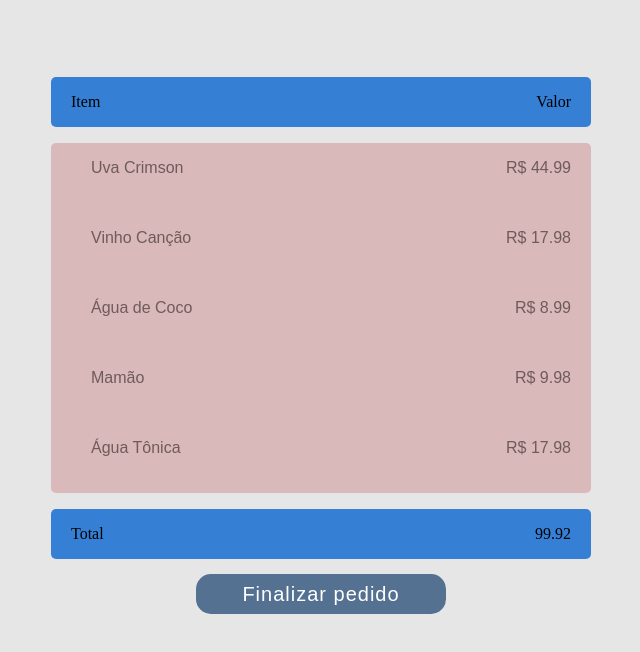
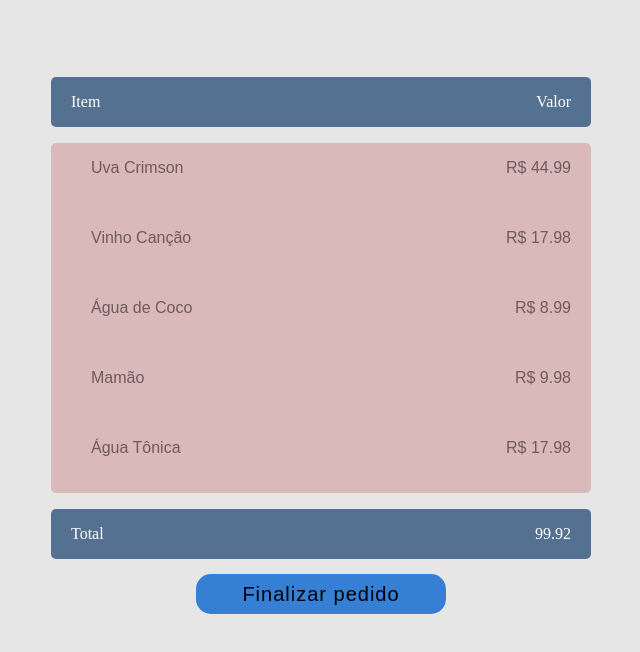
Before and after one commit to Kenzie-Academy-Brasil-Developers/m1-entrega-carrinho-de-compras-fabin141, a plain HTML site: page index.html in a window 1280 px wide. In both pictures the pointer is over the button "Finalizar pedido". Shown: the part 88-740 px from the top of the page, without its empty margins (319-959 px from the left). Drawn offline with Linux system fonts and the light colour scheme.

Commit message:
Alterando CSS

```diff
--- a/src/style/index.css
+++ b/src/style/index.css
@@ -45,7 +45,8 @@ div {
     padding-right: 20px;
     border-radius: 5px;
     justify-content: space-between;
-    background-color: #357fd4;
+    background-color: #557191;
+    color: #FFF;
     transition: 0.4s;
 }
 ul {
@@ -90,21 +91,21 @@ button {
     letter-spacing: 1px;
     border-radius: 15px;
     border:none;
-    color: #000;
-    background-color: #357fd4;
+    color:#FFF;
+    background-color: #557191;
     transition: 0.4s;
 }
 button:hover {
-    background-color: #557191;
-    color: #fff;
+    background-color: #357fd4;
+    color: #000;
     transition-delay: 0.2s;
     transition: 1s;
     cursor: pointer;
 }
 div:hover {
-    background-color: #557191;
+    background-color: #357fd4;
     transition-delay: 0.2s;
     transition: 1s;
     cursor: pointer;
-    color: #FFF;
+    color: #000;
 }
```
